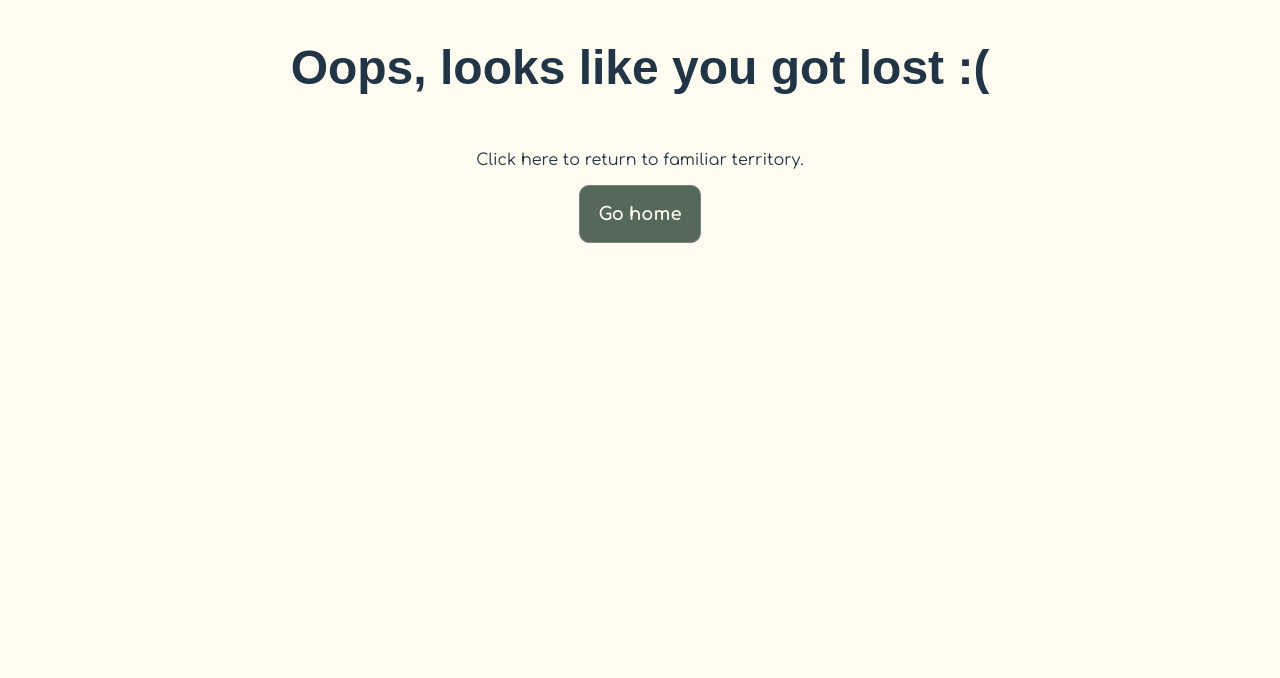
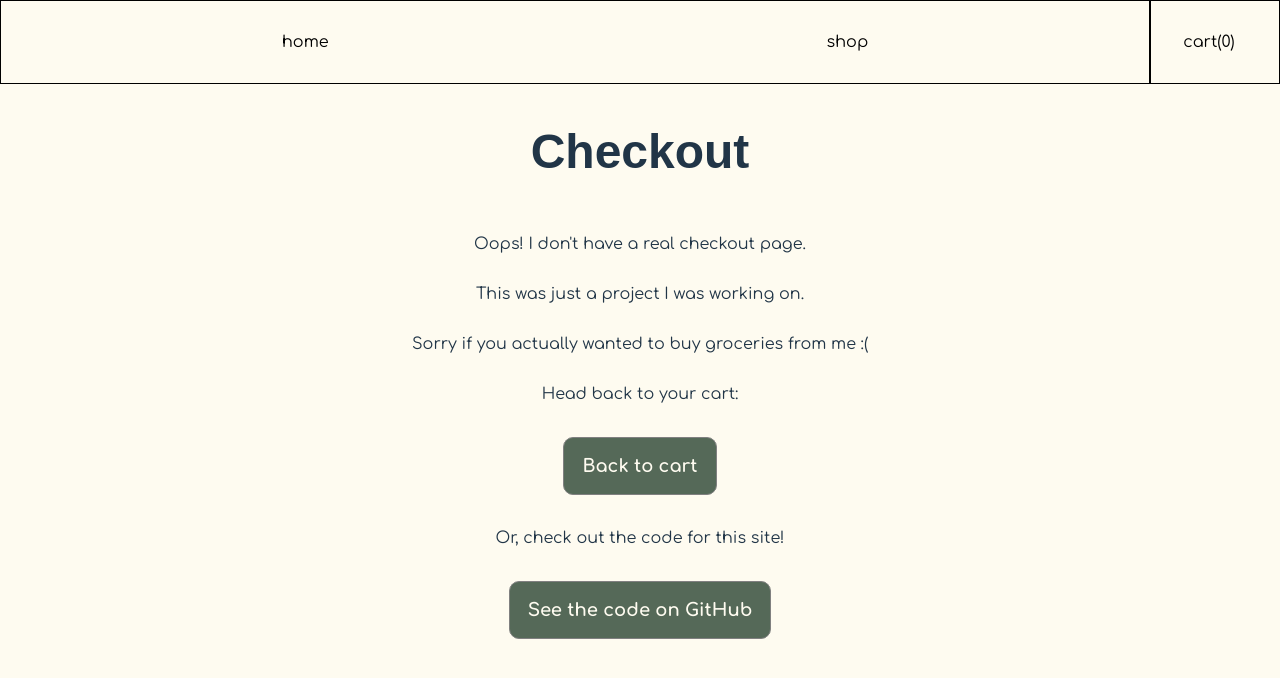
Before and after one commit to ccrenshawcodes/react-shopping-cart, a React (Vite) app: page /cart/checkout in a window 1280 px wide. Shown: the top 678 px of the page. Built offline with nearby package versions, Linux system fonts and the light colour scheme; a web font is replaced by a local one.

Commit message:
Add checkout page
And get rid of the rickroll :/

```diff
--- a/src/components/Cart.jsx
+++ b/src/components/Cart.jsx
@@ -1,5 +1,5 @@
 //  external dependencies
-import { useOutletContext } from 'react-router-dom';
+import { useOutletContext, Link } from 'react-router-dom';
 //  relative dependencies
 import Card from './Card'
 import { useSingleProduct } from '../utils/useSingleProduct'
@@ -35,9 +35,10 @@ function Cart () {
     <div className="cart-page">
       <div className="cart-header">
         <h2>Your Cart</h2>
-        <a target='_blank' href="https://www.youtube.com/watch?v=dQw4w9WgXcQ&ab_channel=RickAstley">
-          <button>Checkout</button>
-        </a>
+
+      <Link to='checkout'>
+        <button>Checkout</button>
+      </Link>
 
       </div>
       <div className="cart-items">
--- /dev/null
+++ b/src/components/Checkout.jsx
@@ -0,0 +1,26 @@
+import { Link } from 'react-router-dom'
+
+function Checkout () {
+  return(
+    <div className="checkout-page">
+      <h2>Checkout</h2>
+
+      {/* eslint-disable-next-line react/no-unescaped-entities */}
+      <p>Oops! I don't have a real checkout page.</p>
+      <p>This was just a project I was working on.</p>
+      <p>Sorry if you actually wanted to buy groceries from me :(</p>
+
+      <p>Head back to your cart:</p>
+      <Link to='/cart'>
+        <button>Back to cart</button>
+      </Link>
+
+      <p>Or, check out the code for this site!</p>
+      <a target="_blank" href="https://github.com/ccrenshawcodes/react-shopping-cart">
+        <button>See the code on GitHub</button>
+      </a>
+    </div>
+  )
+}
+
+export default Checkout
--- a/src/index.css
+++ b/src/index.css
@@ -237,3 +237,24 @@ h2 {
     box-shadow: 0px 0px 26px -3px #A0A59F;
   }
 }
+
+.checkout-page {
+  display: flex;
+  flex-direction: column;
+  align-items: center;
+}
+
+.checkout-page > a > button {
+  padding: 1em;
+  margin: 1em;
+  font-family: "Comfortaa", sans-serif;
+  background-color: rgb(85, 105, 88);
+  color: #fefbf0;
+  font-weight: bold;
+  font-size: large;
+  transition: all 0.5s ease;
+  &:hover {
+    cursor: pointer;
+    box-shadow: 0px 0px 26px -3px #A0A59F;
+  }
+}
--- a/src/routes.jsx
+++ b/src/routes.jsx
@@ -6,6 +6,7 @@ import Shop from './components/Shop.jsx'
 import Cart from './components/Cart.jsx'
 import Home from './components/Home.jsx'
 import ErrorPage from './components/ErrorPage.jsx'
+import Checkout from './components/Checkout.jsx'
 
 const routes = [
   {
@@ -16,6 +17,7 @@ const routes = [
       {index: true, element: <Home />},
       {path: 'shop', element: <Shop />,},
       {path: 'cart', element: <Cart />,},
+      {path: 'cart/checkout', element: <Checkout />},
     ],
   },
 ];
```
